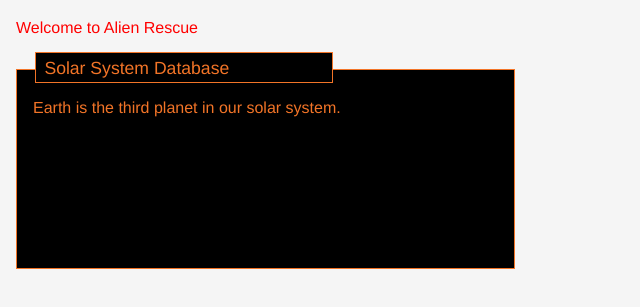
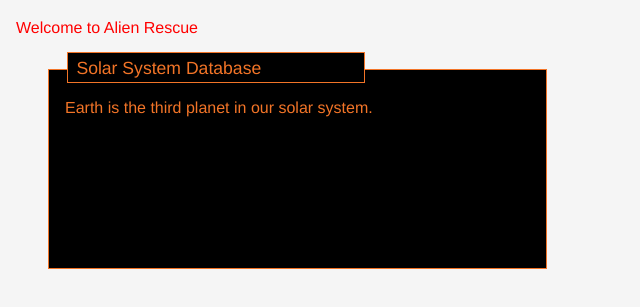
Before and after one commit to AlienRescue/ar-sass-tutorial, a website with bundled scripts: page dist/index.html in a window 1280 px wide. Shown: the part 77-384 px from the top of the page, without its empty margins (0-640 px from the left). Built offline with nearby package versions, Linux system fonts and the light colour scheme.

Commit message:
Adding perspective

```diff
--- a/src/scss/app.scss
+++ b/src/scss/app.scss
@@ -23,11 +23,15 @@
     @extend .header;
 }
 
+@mixin perspective{
+  transform:perspective(50em) rotateX(45deg);
+}
+
 @mixin window($color) {
     min-height: 200px;
     min-width: 300px;
     max-width: 40%;
-    margin-top:2em;
+    margin:2em;
     color:$color;
     background:#000;
     border: 1px solid $color;
```
